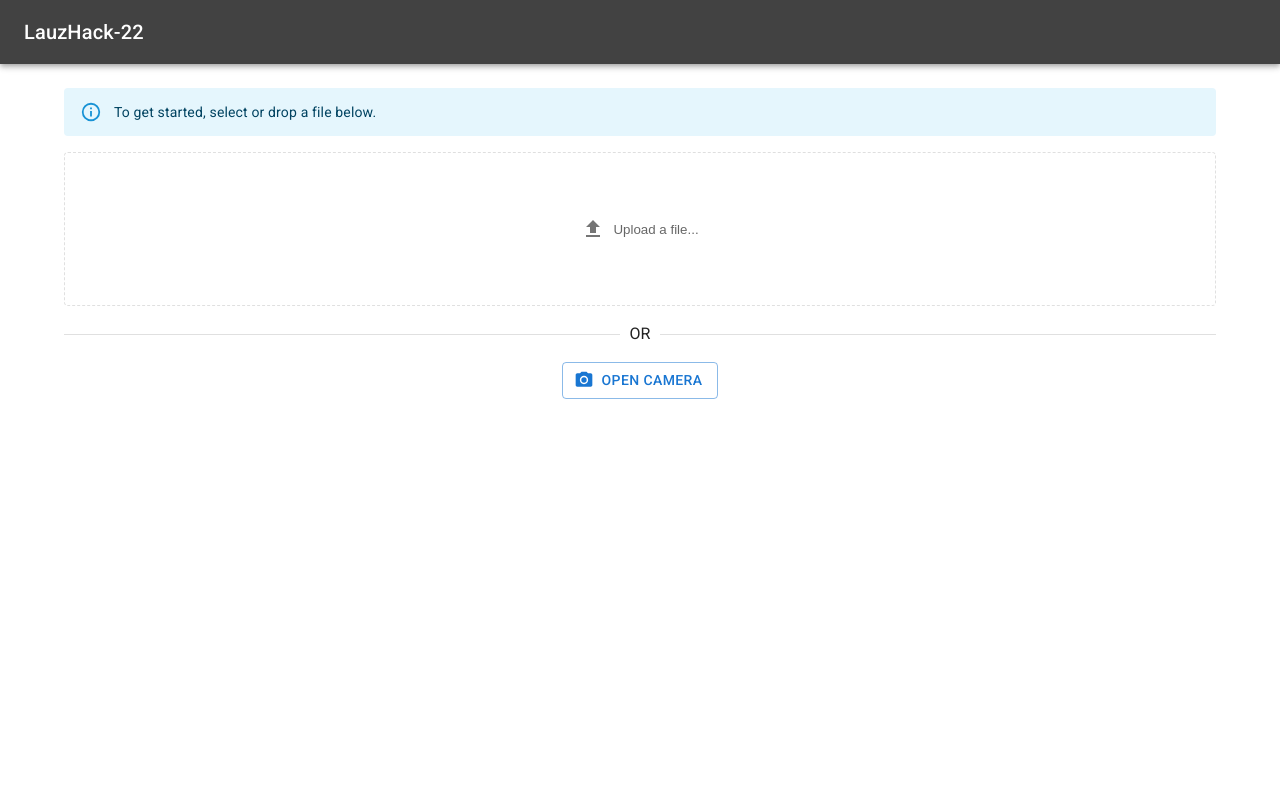
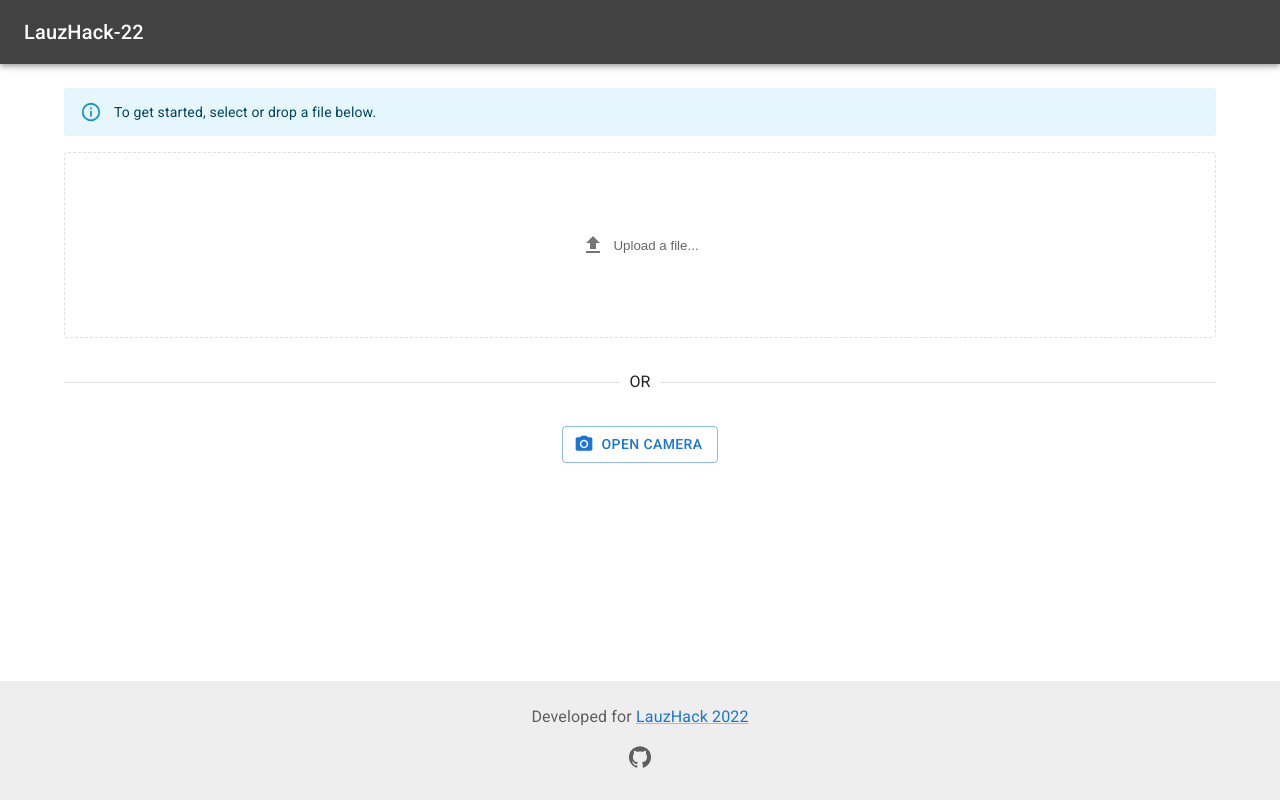
Before and after one commit to FlorianCassayre/LauzHack-22, a React (Create React App) app in the folder frontend/: page / in a window 1280 px wide. Built offline with nearby package versions, Linux system fonts and the light colour scheme; no server answers; the HTML template or start-up script is replaced by a standard one.

Commit message:
UI improvements

```diff
--- a/frontend/src/components/FileSelectCard.tsx
+++ b/frontend/src/components/FileSelectCard.tsx
@@ -37,7 +37,7 @@
             />
             <Card variant="outlined" sx={{ width: '100%', borderStyle: 'dashed' }}>
                 <CardActionArea onClick={handleClick} disabled={disabled}>
-                    <CardContent sx={{ my: 6 }}>
+                    <CardContent sx={{ my: 8 }}>
                         <Stack direction="row" spacing={1} alignItems="center" justifyContent="center">
                             <FileUpload color="action" />
                             <Box color="text.secondary">
--- a/frontend/src/components/Homepage.tsx
+++ b/frontend/src/components/Homepage.tsx
@@ -1,5 +1,5 @@
 import React, { useCallback, useState } from 'react';
-import { Box, Container, Divider, LinearProgress } from '@mui/material';
+import { Box, Container, Divider, LinearProgress, Link, Stack } from '@mui/material';
 import { FileSelectCard } from './FileSelectCard';
 import { MainAppBar } from './MainAppBar';
 import { ImageMeta } from '../types/ImageMeta';
@@ -9,6 +9,7 @@
 import { imageToBlob } from '../utils/image';
 import { ImageRepaintingWidget } from './ImageRepaintingWidget';
 import { useSnackbar } from 'notistack';
+import { GitHub } from '@mui/icons-material';
 
 export const Homepage: React.FC = () => {
     const { enqueueSnackbar } = useSnackbar();
@@ -53,7 +54,7 @@
     };
 
     return (
-        <>
+        <Box sx={{ display: 'flex', flexDirection: 'column', minHeight: '100vh' }}>
             <MainAppBar />
             {(imageMetaLoading || loadingUpload) && (
                 <LinearProgress />
@@ -62,7 +63,7 @@
                 {(!imageMeta || imageMetaLoading || !valueUpload || loadingUpload) ? (
                     <>
                         <FileSelectCard onFileSelected={handleFileSelected} disabled={imageMetaLoading || loadingUpload} />
-                        <Divider sx={{ my: 2, textTransform: 'uppercase' }}>
+                        <Divider sx={{ my: 4, textTransform: 'uppercase' }}>
                             Or
                         </Divider>
                         <CameraWidget onPhotoTaken={(photoUrl) => handleImageUrlChange(photoUrl)} disabled={imageMetaLoading || loadingUpload} />
@@ -71,6 +72,18 @@
                     <ImageRepaintingWidget imageMeta={imageMeta} onResetFile={handleResetFile} />
                 )}
             </Container>
-        </>
+            <Box textAlign="center" sx={{ mt: 'auto', bgcolor: 'grey.200', py: 3, color: 'text.secondary' }}>
+                <Stack spacing={2}>
+                    <Box>
+                        Developed for <Link href="https://lauzhack.com/" target="_blank">LauzHack 2022</Link>
+                    </Box>
+                    <Box>
+                        <Link href="https://github.com/FlorianCassayre/LauzHack-22" target="_blank" color="inherit">
+                            <GitHub />
+                        </Link>
+                    </Box>
+                </Stack>
+            </Box>
+        </Box>
     );
 }
--- a/frontend/src/components/ImageLabelCard.tsx
+++ b/frontend/src/components/ImageLabelCard.tsx
@@ -5,18 +5,23 @@
 interface ImageLabelCardProps {
     imageMeta: ImageMeta;
     imageLabels: ImageLabels;
+    hidden: boolean;
 }
 
-export const ImageLabelCard: React.FC<ImageLabelCardProps> = ({ imageMeta: { image, width, height }, imageLabels }) => {
+export const ImageLabelCard: React.FC<ImageLabelCardProps> = ({ imageMeta: { image, width, height }, imageLabels, hidden }) => {
     const ref = useRef<HTMLCanvasElement>(null);
     const drawCanvas = useCallback((canvas: HTMLCanvasElement) => {
         const ctx = canvas.getContext('2d')!;
+        ctx.fillStyle = 'white';
+        ctx.fillRect(0, 0, width, height);
+        if (!hidden) {
             ctx.drawImage(image, 0, 0);
             ctx.fillStyle = 'rgb(0, 255, 0, 0.7)';
             imageLabels.data.forEach(([xmin, ymin, xmax, ymax, confidence, clazz, name]) => {
                 const width = xmax - xmin, height = ymax - ymin;
                 ctx.fillRect(xmin, ymin, width, height);
             });
+        }
     }, [image, imageLabels]);
     useEffect(() => {
         if (ref.current) {
--- a/frontend/src/components/ImageRepaintingWidget.tsx
+++ b/frontend/src/components/ImageRepaintingWidget.tsx
@@ -61,7 +61,7 @@
     return (
         <Grid container spacing={2}>
             <Grid item xs={12} textAlign="center">
-                <Button variant="outlined" startIcon={<Delete />} onClick={() => onResetFile()} disabled={loadingReplace} sx={{ mb: 2 }}>
+                <Button variant="outlined" color="inherit" startIcon={<Delete />} onClick={() => onResetFile()} disabled={loadingReplace} sx={{ mb: 2 }}>
                     Remove file
                 </Button>
             </Grid>
@@ -77,7 +77,7 @@
                         <Typography sx={{ mb: 1, fontWeight: 'medium' }}>
                             After
                         </Typography>
-                        <ImageLabelCard imageMeta={{ ...imageMeta, ...(replacedImage ? { image: replacedImage } : {}) }} imageLabels={mockImageLabels} />
+                        <ImageLabelCard imageMeta={{ ...imageMeta, ...(replacedImage ? { image: replacedImage } : {}) }} imageLabels={mockImageLabels} hidden={!replacedImage} />
                     </Grid>
                 </>
             ) : (
```
Lines whose indentation alone changed are shown as unchanged.
